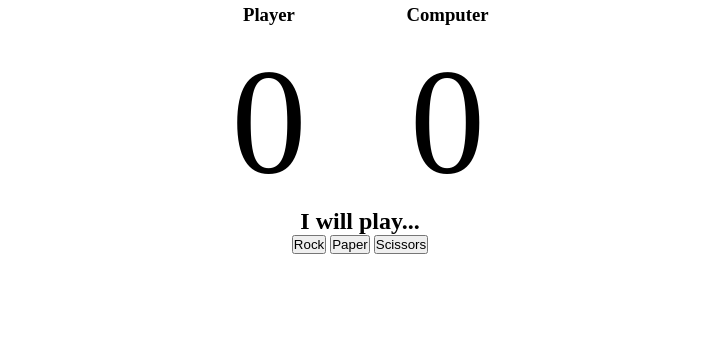
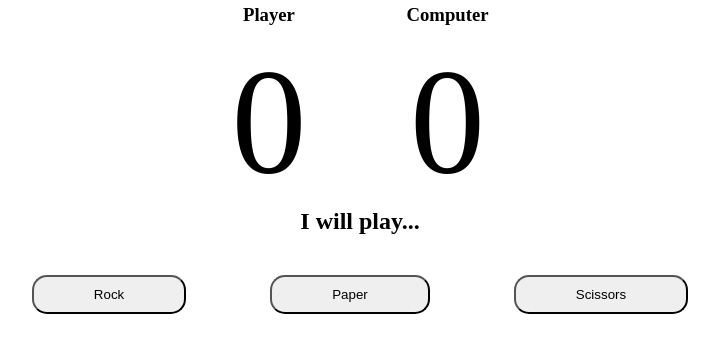
Before and after one commit to henrylin03/rock-paper-scissors, a plain HTML site: page index.html in a window 1280 px wide. Shown: the part 83-436 px from the top of the page, without its empty margins (280-999 px from the left). Drawn offline with Linux system fonts and the light colour scheme.

Commit message:
style buttons

```diff
--- a/styles.css
+++ b/styles.css
@@ -26,3 +26,10 @@ header {
     margin-top: 10px;
     font-size: 150px;
 }
+
+button {
+    padding: 10px 60px;
+    margin: 40px;
+    border-radius: 15px;
+    cursor: pointer;
+}
```
